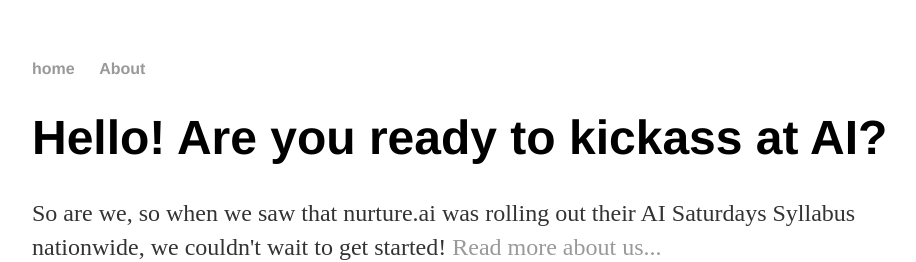
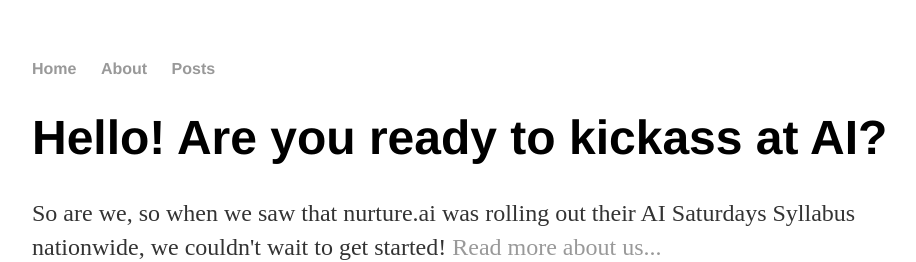
Before and after one commit to seattle-ai6/seattle-ai6.github.io, a Jekyll site: the page built from index.html, in a window 1280 px wide. Shown: the top 262 px of the page, without its empty margins (160-1076 px from the left). Built offline with Jekyll 4.4.1, drawn with Linux system fonts in a browser that asks for light colours.

Commit message:
Add blog to menu

```diff
--- a/_layouts/default.html
+++ b/_layouts/default.html
@@ -8,8 +8,9 @@
 		<body>
 			<nav>
 	    		<ul>
-	        		<li><a href="/">home</a></li>
+	        		<li><a href="/">Home</a></li>
 		        	<li><a href="/about">About</a></li>
+				<li><a href="/blog/">Posts</a></li>
 	    		</ul>
 			</nav>
 			<div class="container">
```
